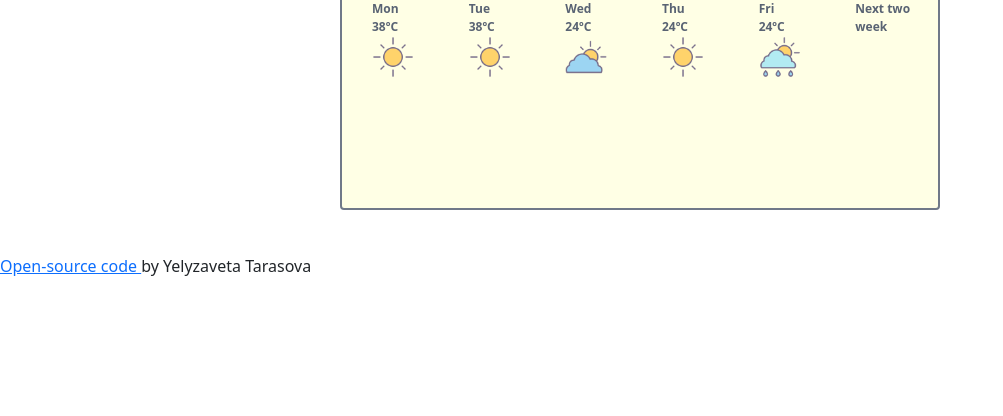
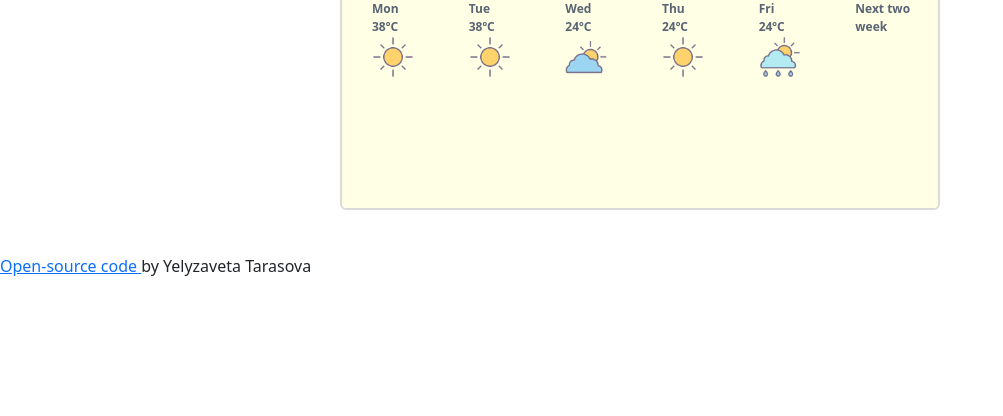
Before and after one commit to Elyzavetka/weather-app-vanilla-js, a website built with Parcel: page index.html in a window 1280 px wide. Shown: the part 384-800 px from the top of the page, without its empty margins (0-1003 px from the left). Built offline with nearby package versions, Linux system fonts and the light colour scheme.

Commit message:
Design changes

```diff
--- a/src/styles.css
+++ b/src/styles.css
@@ -81,8 +81,8 @@ p {
   background-color: #ffffe5;
   max-width: 600px;
   max-height: 550px;
-  border: 2px solid #707988;
-  border-radius: 4px;
+  border: 2px solid #dadadb;
+  border-radius: 6px;
   padding: 20px;
   margin: 0 auto;
 }
```
